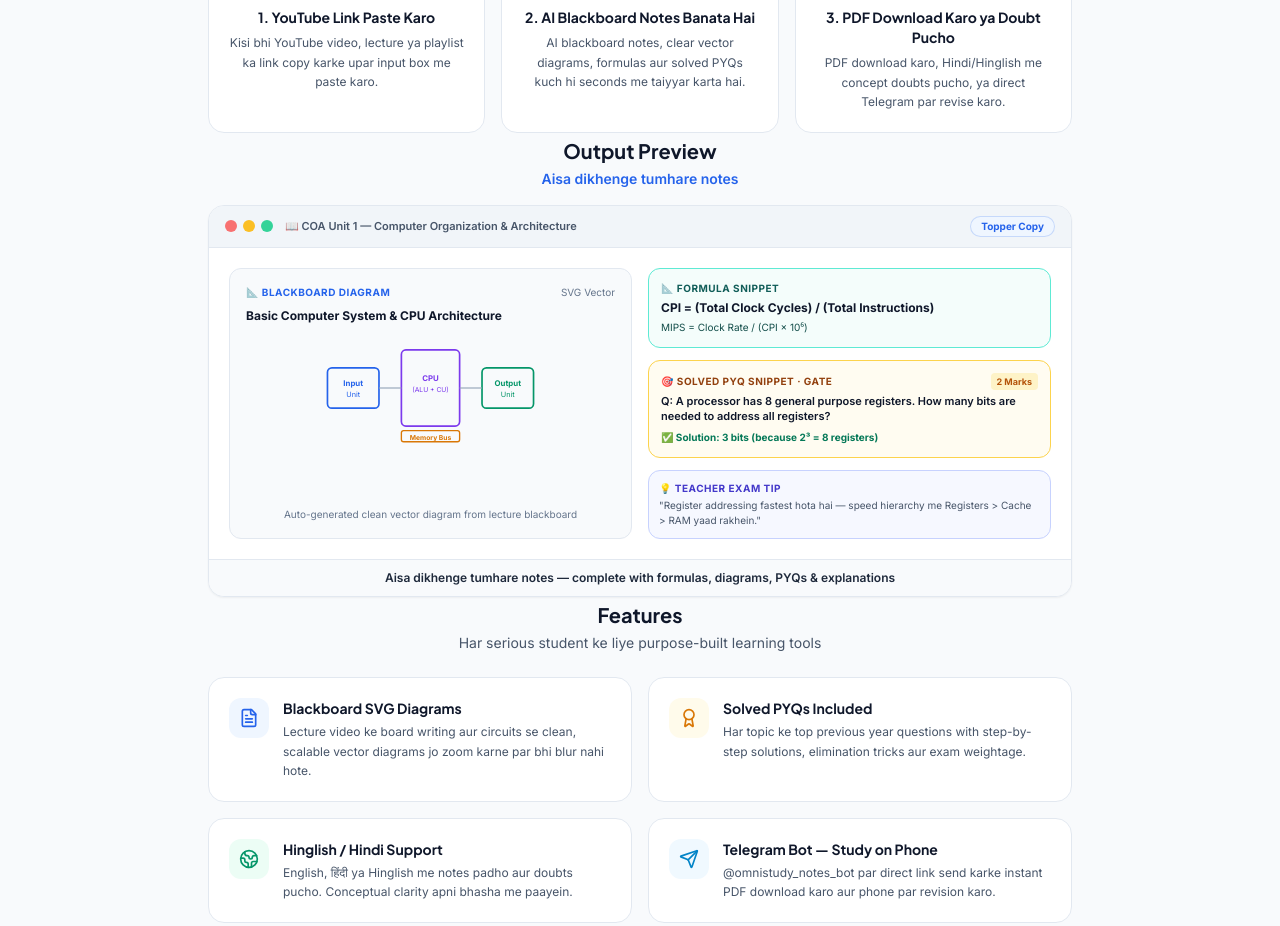
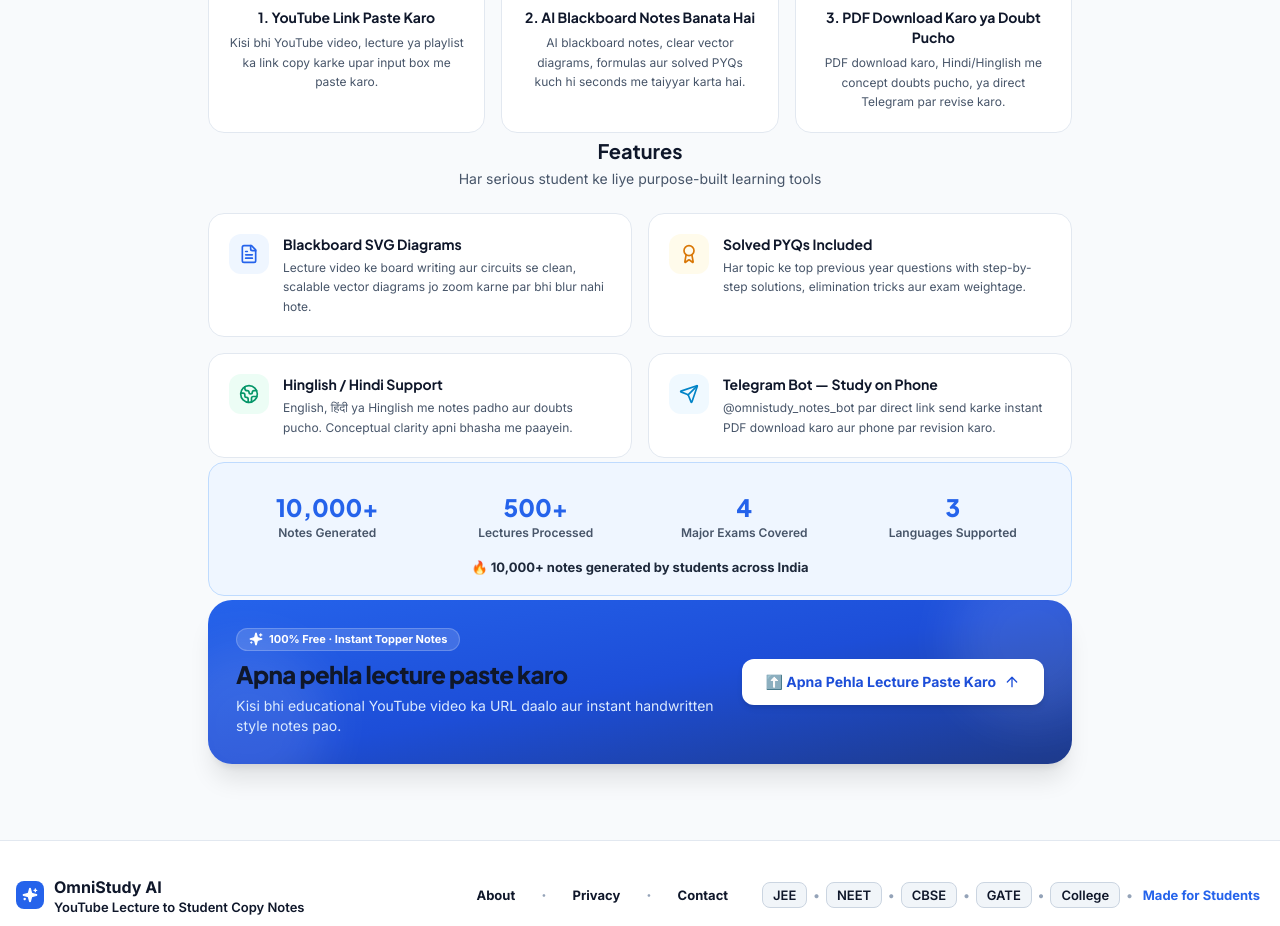
Before and after one commit to akankshama97/OmniStudy-AI, a React (Vite) app in the folder client/: page / in a window 1280 px wide. Shown: the part 1040-1966 px from the top of the page. Built offline with nearby package versions, Linux system fonts and the light colour scheme; no server answers.

Commit message:
fix(ui): remove output preview mockup section from homepage

```diff
--- a/client/src/components/HomepageSections.jsx
+++ b/client/src/components/HomepageSections.jsx
@@ -123,146 +123,7 @@
 }
 
 /* ─────────────────────────────────────────────
-   2. OUTPUT PREVIEW – Sample Notes Mockup
-   Caption: "Aisa dikhenge tumhare notes"
-───────────────────────────────────────────── */
-export function OutputPreview() {
-  return (
-    <section aria-labelledby="output-preview-heading" className="w-full max-w-4xl mx-auto px-3 sm:px-4 my-6 sm:my-8">
-      <div className="text-center mb-4">
-        <h2
-          id="output-preview-heading"
-          className="text-lg sm:text-xl font-bold text-[#0F172A] dark:text-[#F8FAFC] font-['Plus_Jakarta_Sans']"
-        >
-          Output Preview
-        </h2>
-        <p className="text-xs sm:text-sm font-semibold text-[#2563EB] dark:text-[#60A5FA] mt-1 font-sans">
-          Aisa dikhenge tumhare notes
-        </p>
-      </div>
-
-      {/* Mini Notes Mockup Card */}
-      <div
-        className="bg-white dark:bg-[#0D1526] border border-[#E2E8F0] dark:border-[#23314F] rounded-2xl overflow-hidden shadow-sm"
-        role="region"
-        aria-label="Sample notes preview mockup"
-      >
-        {/* Fake toolbar */}
-        <div className="bg-[#F1F5F9] dark:bg-[#131B2E] border-b border-[#E2E8F0] dark:border-[#23314F] px-4 py-2.5 flex items-center justify-between gap-2">
-          <div className="flex items-center gap-2">
-            <div className="flex gap-1.5" aria-hidden="true">
-              <span className="w-3 h-3 rounded-full bg-red-400" />
-              <span className="w-3 h-3 rounded-full bg-amber-400" />
-              <span className="w-3 h-3 rounded-full bg-emerald-400" />
-            </div>
-            <span className="text-[11px] font-semibold text-[#475569] dark:text-[#94A3B8] ml-1">
-              📖 COA Unit 1 — Computer Organization &amp; Architecture
-            </span>
-          </div>
-          <span className="text-[10px] font-bold px-2.5 py-0.5 rounded-full bg-[#EFF6FF] dark:bg-[#3B82F6]/20 text-[#2563EB] dark:text-[#60A5FA] border border-[#2563EB]/20">
-            Topper Copy
-          </span>
-        </div>
-
-        <div className="p-4 sm:p-5 grid grid-cols-1 sm:grid-cols-2 gap-4">
-          {/* Left Column: Heading + Blackboard Diagram Placeholder */}
-          <div className="rounded-xl border border-[#E2E8F0] dark:border-[#23314F] bg-[#F8FAFC] dark:bg-[#090E1A] p-4 flex flex-col justify-between">
-            <div>
-              <div className="flex items-center justify-between mb-2">
-                <span className="text-[10px] font-bold text-[#2563EB] dark:text-[#60A5FA] uppercase tracking-wider">
-                  📐 Blackboard Diagram
-                </span>
-                <span className="text-[10px] text-slate-500 font-sans">SVG Vector</span>
-              </div>
-              <h4 className="font-bold text-xs text-[#0F172A] dark:text-white mb-2 font-sans">
-                Basic Computer System &amp; CPU Architecture
-              </h4>
-
-              {/* CPU block diagram SVG */}
-              <svg viewBox="0 0 200 100" className="w-full h-24 sm:h-28 my-1" aria-hidden="true">
-                <rect x="8" y="32" width="46" height="36" rx="4" fill="none" stroke="#2563EB" strokeWidth="1.5"/>
-                <text x="31" y="48" textAnchor="middle" fontSize="7" fill="#2563EB" fontWeight="bold">Input</text>
-                <text x="31" y="58" textAnchor="middle" fontSize="6.5" fill="#2563EB">Unit</text>
-
-                <rect x="74" y="16" width="52" height="68" rx="4" fill="none" stroke="#7C3AED" strokeWidth="1.5"/>
-                <text x="100" y="44" textAnchor="middle" fontSize="7" fill="#7C3AED" fontWeight="bold">CPU</text>
-                <text x="100" y="54" textAnchor="middle" fontSize="6" fill="#7C3AED">(ALU + CU)</text>
-
-                <rect x="146" y="32" width="46" height="36" rx="4" fill="none" stroke="#059669" strokeWidth="1.5"/>
-                <text x="169" y="48" textAnchor="middle" fontSize="7" fill="#059669" fontWeight="bold">Output</text>
-                <text x="169" y="58" textAnchor="middle" fontSize="6.5" fill="#059669">Unit</text>
-
-                <rect x="74" y="88" width="52" height="10" rx="2" fill="none" stroke="#D97706" strokeWidth="1.2"/>
-                <text x="100" y="96" textAnchor="middle" fontSize="6" fill="#D97706" fontWeight="bold">Memory Bus</text>
-
-                <line x1="54" y1="50" x2="74" y2="50" stroke="#94A3B8" strokeWidth="1"/>
-                <line x1="126" y1="50" x2="146" y2="50" stroke="#94A3B8" strokeWidth="1"/>
-              </svg>
-            </div>
-
-            <p className="text-[10px] text-[#64748B] dark:text-[#94A3B8] text-center mt-2 font-sans">
-              Auto-generated clean vector diagram from lecture blackboard
-            </p>
-          </div>
-
-          {/* Right Column: Formula + Solved PYQ Snippet + Teacher Tip */}
-          <div className="space-y-3">
-            {/* 1. Formula Box */}
-            <div className="rounded-xl border border-teal-300 dark:border-teal-700/60 bg-teal-50/70 dark:bg-teal-950/25 p-3">
-              <span className="text-[10px] font-bold text-teal-800 dark:text-teal-400 uppercase tracking-wider block mb-1">
-                📐 Formula Snippet
-              </span>
-              <p className="text-xs font-bold text-[#0F172A] dark:text-[#F8FAFC] font-sans">
-                CPI = (Total Clock Cycles) / (Total Instructions)
-              </p>
-              <p className="text-[10px] text-teal-900 dark:text-teal-300 mt-1 font-sans">
-                MIPS = Clock Rate / (CPI × 10⁶)
-              </p>
-            </div>
-
-            {/* 2. Solved PYQ Snippet */}
-            <div className="rounded-xl border border-amber-300 dark:border-amber-700/60 bg-amber-50/70 dark:bg-amber-950/25 p-3">
-              <div className="flex items-center justify-between mb-1">
-                <span className="text-[10px] font-bold text-amber-800 dark:text-amber-400 uppercase tracking-wider">
-                  🎯 Solved PYQ Snippet · GATE
-                </span>
-                <span className="text-[9px] font-bold text-amber-700 dark:text-amber-300 bg-amber-100 dark:bg-amber-900/50 px-1.5 py-0.5 rounded">
-                  2 Marks
-                </span>
-              </div>
-              <p className="text-[11px] font-semibold text-[#0F172A] dark:text-[#F8FAFC] leading-snug font-sans">
-                Q: A processor has 8 general purpose registers. How many bits are needed to address all registers?
-              </p>
-              <p className="text-[10px] text-emerald-700 dark:text-emerald-400 font-bold mt-1.5 font-sans">
-                ✅ Solution: 3 bits (because 2³ = 8 registers)
-              </p>
-            </div>
-
-            {/* 3. Teacher Tip */}
-            <div className="rounded-xl border border-indigo-200 dark:border-indigo-800/60 bg-indigo-50/50 dark:bg-indigo-950/20 p-2.5">
-              <span className="text-[10px] font-bold text-indigo-700 dark:text-indigo-400 uppercase tracking-wider block mb-0.5">
-                💡 Teacher Exam Tip
-              </span>
-              <p className="text-[10px] text-[#475569] dark:text-[#CBD5E1] font-sans">
-                "Register addressing fastest hota hai — speed hierarchy me Registers &gt; Cache &gt; RAM yaad rakhein."
-              </p>
-            </div>
-          </div>
-        </div>
-
-        {/* Footer Caption */}
-        <div className="bg-[#F8FAFC] dark:bg-[#131B2E] border-t border-[#E2E8F0] dark:border-[#23314F] px-4 py-2.5 text-center">
-          <p className="text-xs font-semibold text-slate-800 dark:text-slate-200 font-sans">
-            Aisa dikhenge tumhare notes — complete with formulas, diagrams, PYQs &amp; explanations
-          </p>
-        </div>
-      </div>
-    </section>
-  );
-}
-
-/* ─────────────────────────────────────────────
-   3. FEATURES GRID – 4 Cards
+   2. FEATURES GRID – 4 Cards
 ───────────────────────────────────────────── */
 export function FeaturesGrid() {
   const features = [
@@ -414,7 +275,7 @@
 }
 
 /* ─────────────────────────────────────────────
-   COMBINED EXPORT (In exact requested order)
+   COMBINED EXPORT
 ───────────────────────────────────────────── */
 export default function HomepageSections({ onScrollToInput }) {
   return (
@@ -423,13 +284,11 @@
       <TelegramBanner />
       {/* 1. "How it works" */}
       <HowItWorks />
-      {/* 2. Output Preview ("Aisa dikhenge tumhare notes") */}
-      <OutputPreview />
-      {/* 3. Features Grid (4 cards) */}
+      {/* 2. Features Grid (4 cards) */}
       <FeaturesGrid />
-      {/* 4. Stats Line (Placeholder) */}
+      {/* 3. Stats Line (Placeholder) */}
       <StatsLine />
-      {/* 5. Final CTA Strip ("Apna pehla lecture paste karo") */}
+      {/* 4. Final CTA Strip ("Apna pehla lecture paste karo") */}
       <FinalCTAStrip onScrollToInput={onScrollToInput} />
       {/* Bottom spacer for mobile navbar */}
       <div className="h-6 sm:h-8" aria-hidden="true" />
```
